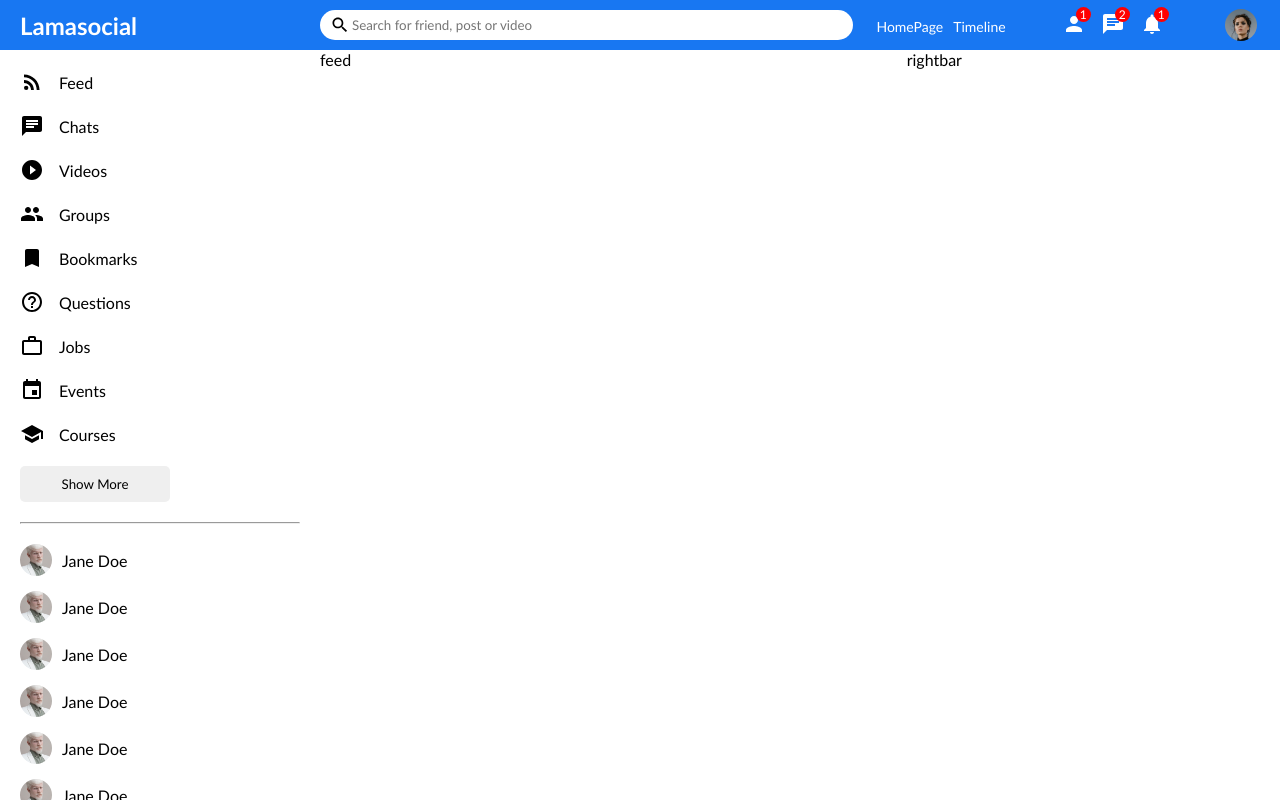
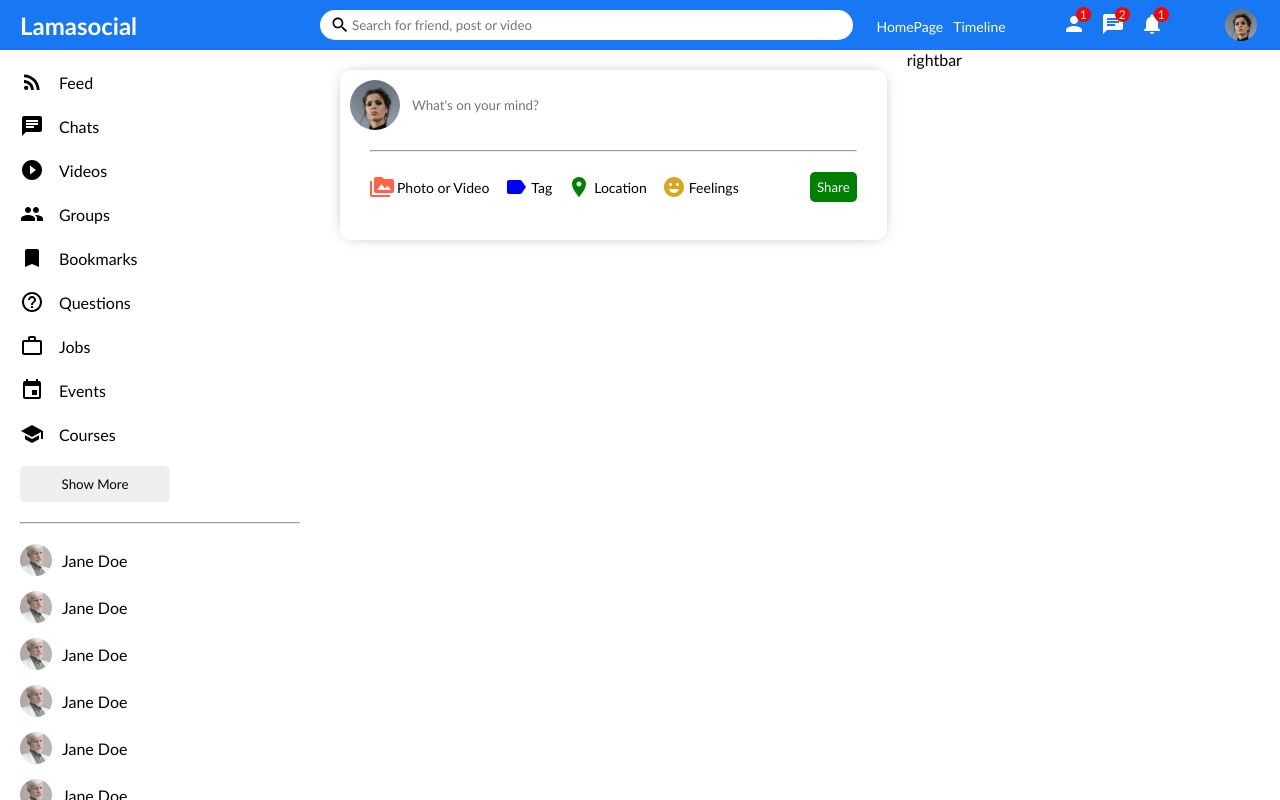
Before and after one commit to woodyshekinah/The-Blogging-Social-App, a React (Vite) app in the folder The Blogging Social App/: page / in a window 1280 px wide. Built offline with nearby package versions, Linux system fonts and the light colour scheme.

Commit message:
Created the share tab and styled it

```diff
--- /dev/null
+++ b/The Blogging Social App/src/Components/share/Share.jsx
@@ -0,0 +1,38 @@
+import React from 'react'
+import './share.css'
+import { PermMedia, Label, Room, EmojiEmotions } from '@mui/icons-material'
+
+export default function Share() {
+    return (
+        <div className='share'>
+           <div className="shareWrapper">
+                <div className="shareTop">
+                    <img className='shareProfileImg' src="../src/images/person/1.jpeg" alt="profile picture" />
+                    <input placeholder="What's on your mind?" className="shareInput" />
+                </div>
+                <hr className="shareHr" />
+                <div className="shareBottom">
+                    <div className="shareOptions">
+                       <div className="shareOption">
+                        <PermMedia htmlColor='tomato' className='shareIcon'/>
+                        <span className='shareOptionText'>Photo or Video</span>
+                        </div>
+                        <div className="shareOption">
+                        <Label htmlColor='blue' className='shareIcon'/>
+                        <span className='shareOptionText'>Tag</span>
+                        </div>
+                        <div className="shareOption">
+                        <Room htmlColor='green' className='shareIcon'/>
+                        <span className='shareOptionText'>Location</span>
+                        </div>
+                        <div className="shareOption">
+                        <EmojiEmotions htmlColor='goldenrod' className='shareIcon'/>
+                        <span className='shareOptionText'>Feelings</span>
+                        </div>
+                    </div>
+                            <button className="shareButton">Share</button>
+                </div>
+           </div>
+        </div>
+    )
+}
--- /dev/null
+++ b/The Blogging Social App/src/Components/share/share.css
@@ -0,0 +1,77 @@
+.share {
+    width: 100%;
+    height: 170px;
+    border-radius: 10px;
+    -webkit-box-shadow: 0px 0px 16px -8px rgba(0,0,0,0.68);
+box-shadow: 0px 0px 16px -8px rgba(0,0,0,0.68);
+}
+
+.shareWrapper {
+    padding: 10px;
+}
+
+.shareTop {
+    display: flex;
+    align-items: center;
+}
+
+.shareProfileImg {
+    width: 50px;
+    height: 50px;
+    border-radius: 50%;
+    object-fit: cover;
+    margin-right: 10px;
+}
+
+.shareInput {
+    border: none;
+    width: 80%;
+}
+
+.shareInput:focus {
+    outline: none;
+}
+
+.shareHr {
+    margin: 20px;
+}
+
+.shareBottom {
+    display: flex;
+    align-items: center;
+    justify-content: space-between;
+}
+
+.shareOptions {
+    display: flex;
+    margin-left: 20px;
+
+}
+
+.shareOption {
+    display: flex;
+    align-items: center;
+    margin-right: 15px;
+    cursor: pointer;
+}
+
+.shareIcon {
+    font-size: 18px;
+    margin-right: 3px;
+}
+
+.shareOptionText {
+    font-size: 14px;
+    font-weight: 500;
+}
+
+.shareButton {
+    border: none;
+    padding: 7px;
+    border-radius: 5px;
+    background-color: green;
+    font-weight: 500;
+    margin-right: 20px;
+    cursor: pointer;
+    color: white;
+}
--- a/The Blogging Social App/src/Components/topbar/feed/Feed.jsx
+++ b/The Blogging Social App/src/Components/topbar/feed/Feed.jsx
@@ -1,10 +1,13 @@
 import React from 'react'
 import './feed.css'
+import Share from '../../share/Share'
 
 export default function Feed() {
   return (
     <div className='feed'>
-        feed
+        <div className="feedWrapper">
+            <Share />
+        </div>
     </div>
   )
 }
--- a/The Blogging Social App/src/Components/topbar/feed/feed.css
+++ b/The Blogging Social App/src/Components/topbar/feed/feed.css
@@ -1,4 +1,7 @@
 .feed {
     flex: 5.5;
+}
 
+.feedWrapper {
+    padding: 20px;
 }
```
